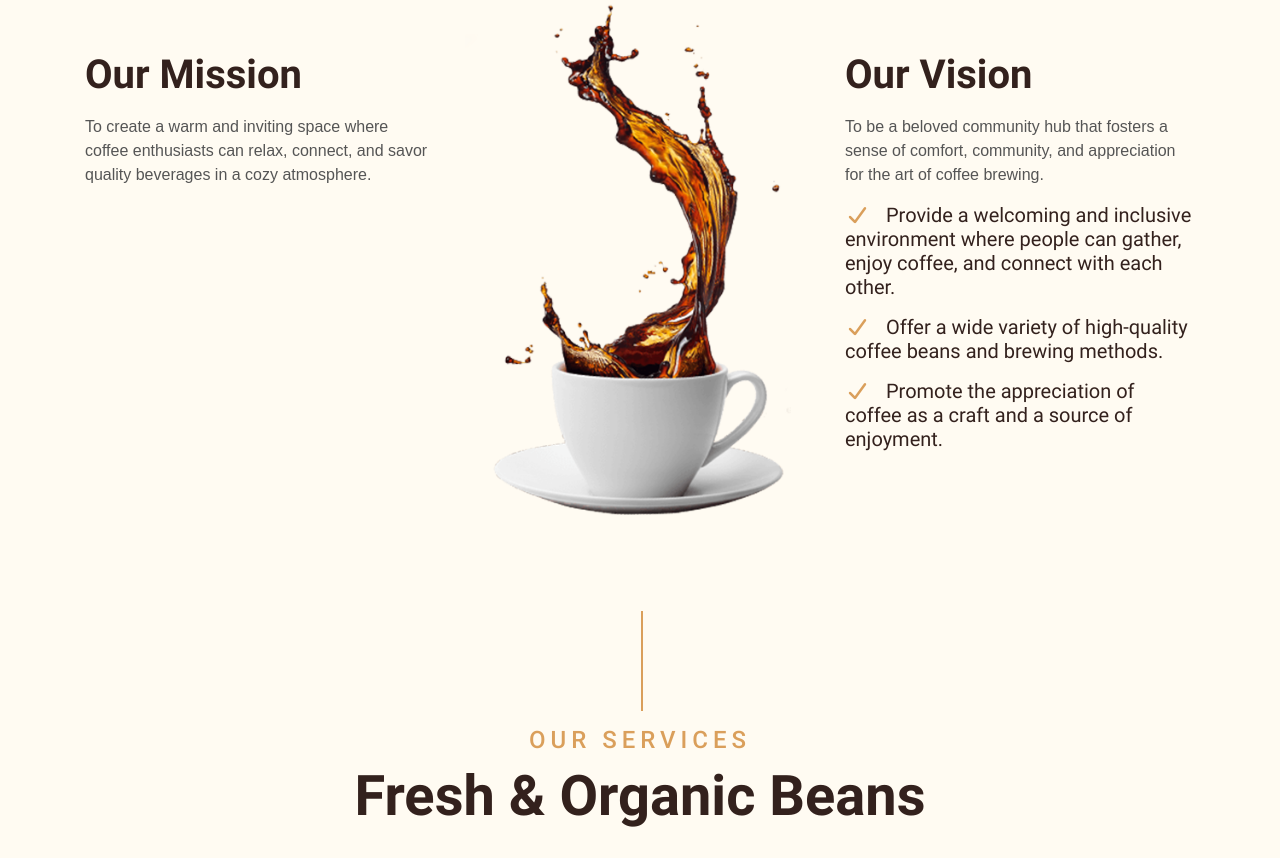
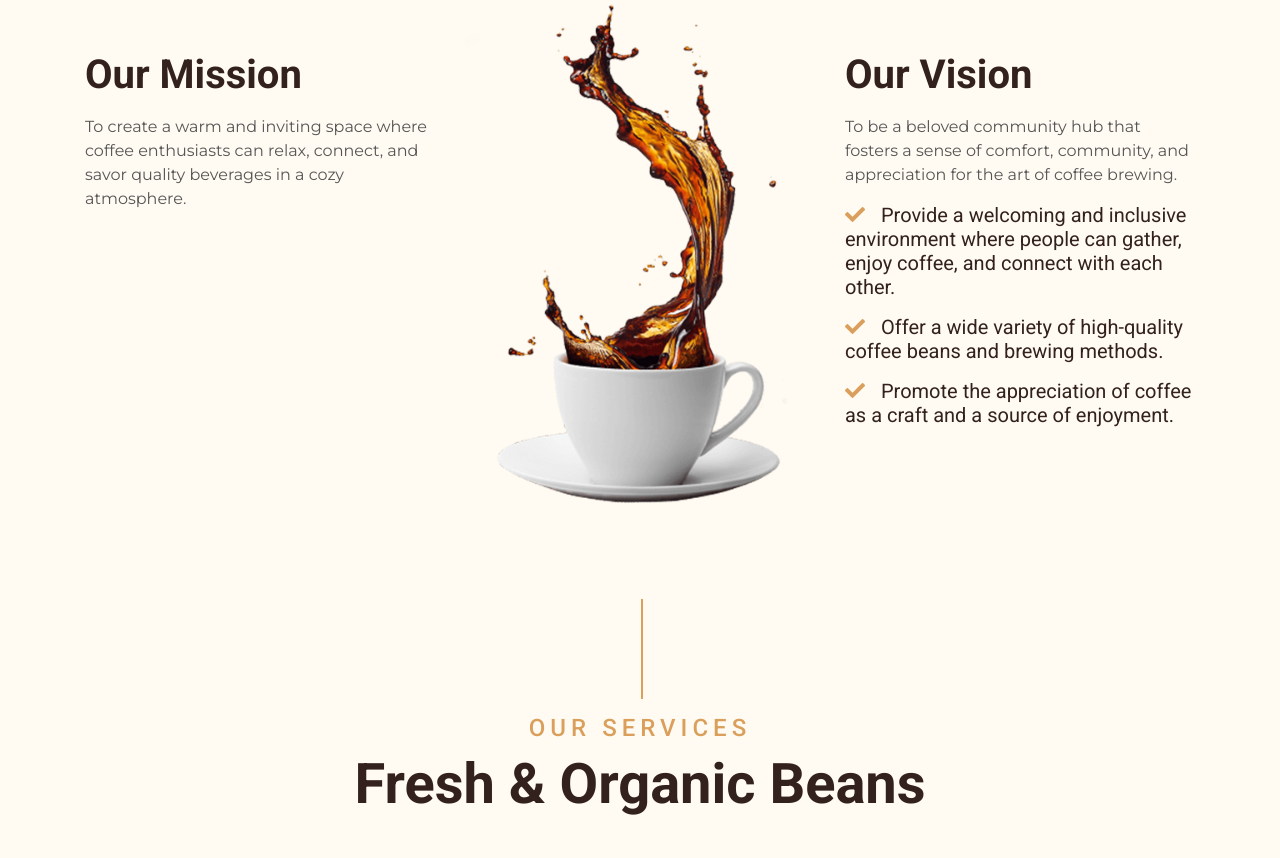
Before and after one commit to ivansidweb/Sydiee-s-Coffee-Cozy-Corner-, a plain HTML site: page index.html in a window 1280 px wide. Shown: the part 1397-2255 px from the top of the page. Drawn offline with nearby package versions, Linux system fonts and the light colour scheme; files whose address does not match are found by name; a web font is replaced by a local one.

Commit message:
Add files via upload

```diff
--- a/index.html
+++ b/index.html
@@ -11,11 +11,12 @@
     <!-- Favicon -->
     <link href="img/logo.png" rel="icon">
 
-    <!-- Local Fonts CSS -->
-    <link rel="stylesheet" href="css/fonts.css">
+    <!-- Google Fonts -->
+    <link rel="preconnect" href="https://fonts.gstatic.com">
+    <link href="https://fonts.googleapis.com/css2?family=Montserrat:wght@200;400&family=Roboto:wght@400;500;700&display=swap" rel="stylesheet">
 
     <!-- Font Awesome -->
-    <link href="fontawesome-free-6.6.0-web/css/all.min.css" rel="stylesheet">
+    <link href="https://cdnjs.cloudflare.com/ajax/libs/font-awesome/5.10.0/css/all.min.css" rel="stylesheet">
 
     <!-- Libraries Stylesheet -->
     <link href="lib/owlcarousel/assets/owl.carousel.min.css" rel="stylesheet">
```
Lines whose indentation alone changed are shown as unchanged.
